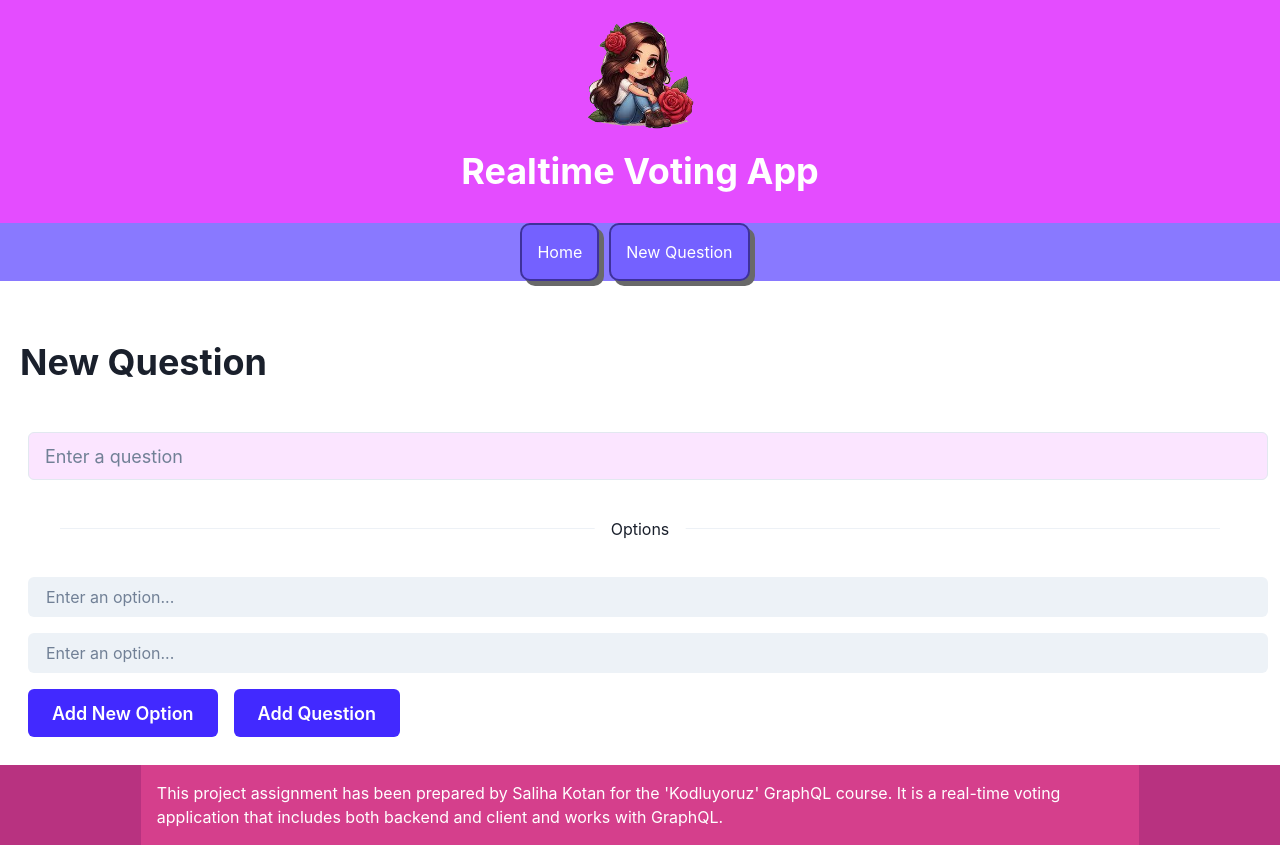
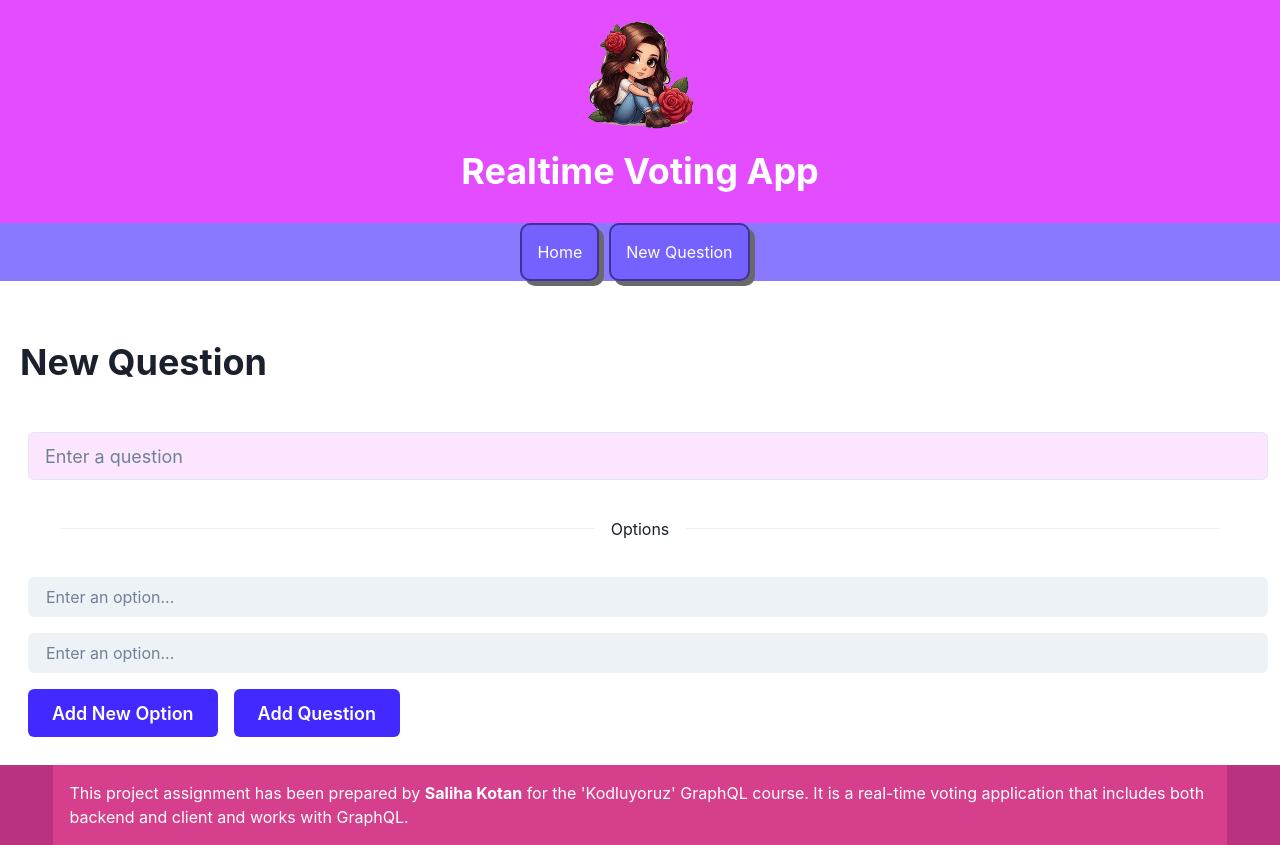
Before and after one commit to salihakotan/graphql-realtime-voting-app, a React (Create React App) app in the folder client/: page /newQuestion in a window 1280 px wide. Built offline with nearby package versions, Linux system fonts and the light colour scheme; what @graphql-yoga/apollo-link would draw is missing.

Commit message:
footer info

```diff
--- a/client/src/components/Footer.js
+++ b/client/src/components/Footer.js
@@ -5,8 +5,8 @@ function Footer() {
   return (
     <div>
         <Container maxW='100%' bg='pink.600' centerContent>
-  <Box padding='4' bg='pink.500' color='white' maxW='80%'>
-  This project assignment has been prepared by Saliha Kotan for the 'Kodluyoruz' GraphQL course. It is a real-time voting application that includes both backend and client and works with GraphQL.
+  <Box padding='4' bg='pink.500' color='white' maxW='94%'>
+  This project assignment has been prepared by <b>Saliha Kotan</b> for the 'Kodluyoruz' GraphQL course. It is a real-time voting application that includes both backend and client and works with GraphQL.
 
   </Box>
 </Container>
```
